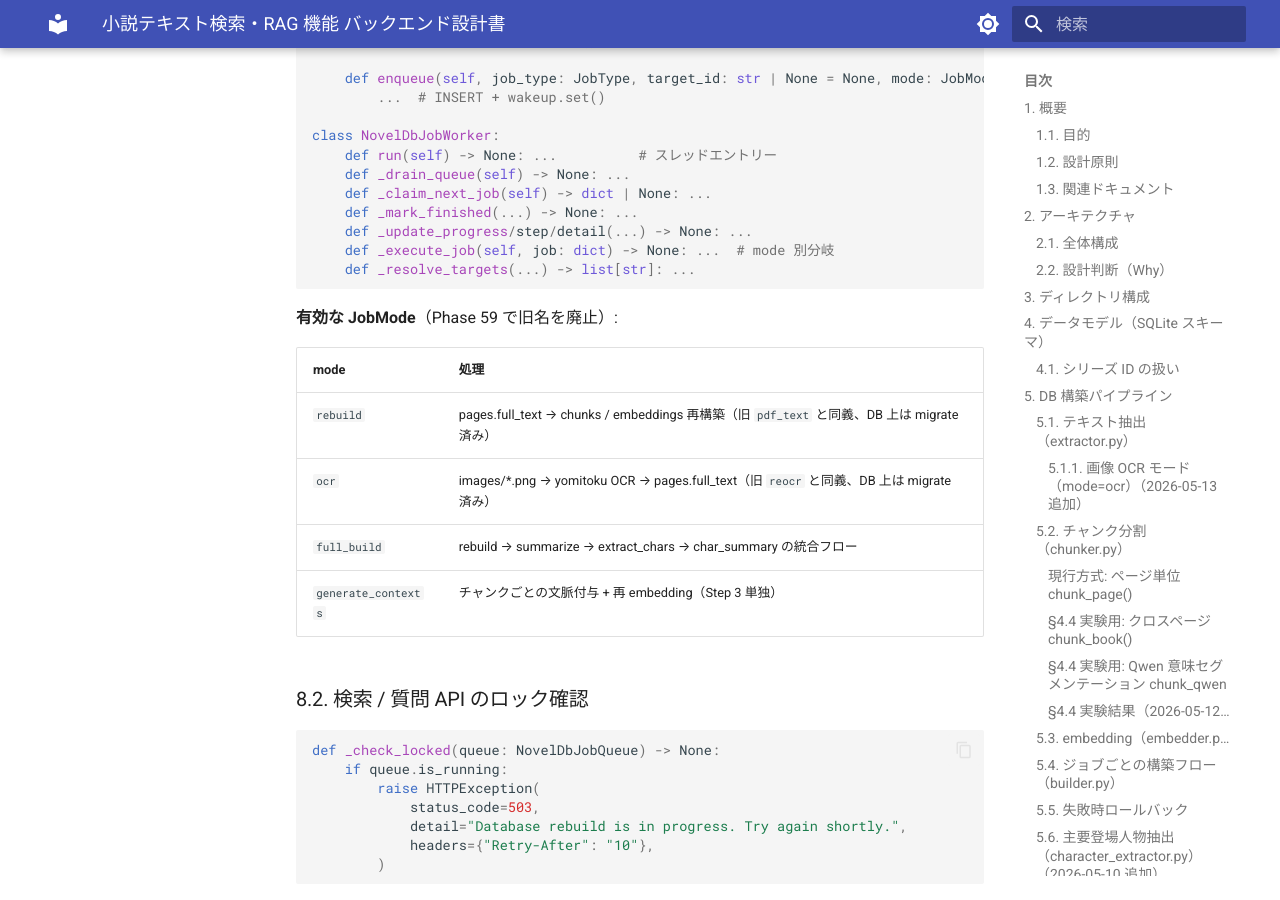
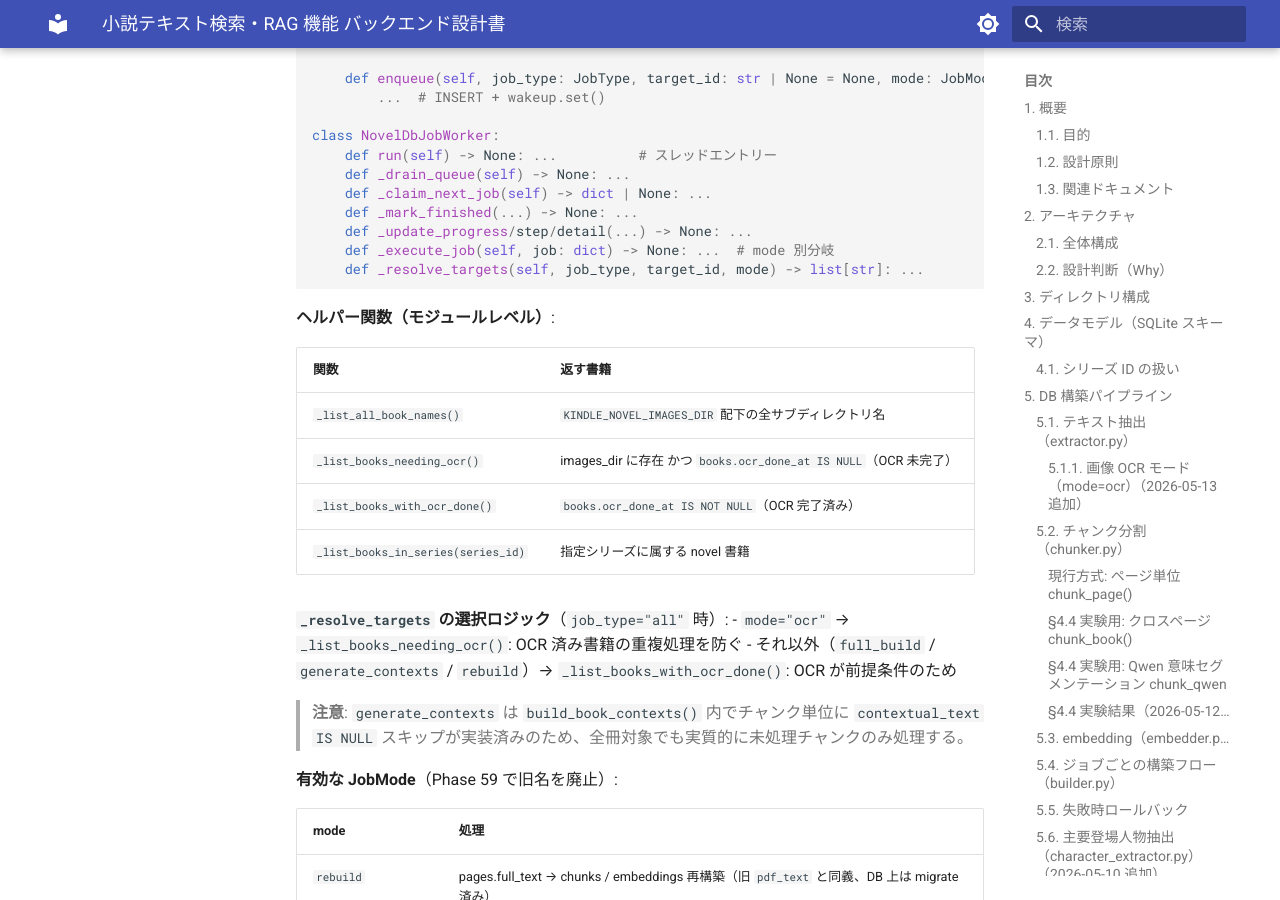
Before and after one commit to kkmmyr/Pic2PDF_Viewer, an MkDocs documentation site: the page built from docs/03_詳細設計/機能別/小説テキスト検索・RAG機能_バックエンド設計.md, in a window 1280 px wide and 900 px high, scrolled down 33071 px. Built offline with MkDocs 1.6.1 and Material for MkDocs 9.7.7, drawn with Linux system fonts in a browser that asks for light colours.

Commit message:
docs(novel_rag): job_worker の対象書籍選択ロジックを設計書に追記
- _resolve_targets の mode 引数追加と選択ロジックを記述
- ヘルパー関数 4 件のテーブルを追加
- generate_contexts のチャンク単位スキップ動作を注記

Co-Authored-By: Claude Sonnet 4.6 <noreply@anthropic.com>

````diff
--- a/docs/03_詳細設計/機能別/小説テキスト検索・RAG機能_バックエンド設計.md
+++ b/docs/03_詳細設計/機能別/小説テキスト検索・RAG機能_バックエンド設計.md
@@ -1260,8 +1260,23 @@ class NovelDbJobWorker:
     def _mark_finished(...) -> None: ...
     def _update_progress/step/detail(...) -> None: ...
     def _execute_job(self, job: dict) -> None: ...  # mode 別分岐
-    def _resolve_targets(...) -> list[str]: ...
-```
+    def _resolve_targets(self, job_type, target_id, mode) -> list[str]: ...
+```
+
+**ヘルパー関数（モジュールレベル）**:
+
+| 関数 | 返す書籍 |
+|---|---|
+| `_list_all_book_names()` | `KINDLE_NOVEL_IMAGES_DIR` 配下の全サブディレクトリ名 |
+| `_list_books_needing_ocr()` | images_dir に存在 かつ `books.ocr_done_at IS NULL`（OCR 未完了） |
+| `_list_books_with_ocr_done()` | `books.ocr_done_at IS NOT NULL`（OCR 完了済み） |
+| `_list_books_in_series(series_id)` | 指定シリーズに属する novel 書籍 |
+
+**`_resolve_targets` の選択ロジック**（`job_type="all"` 時）:
+- `mode="ocr"` → `_list_books_needing_ocr()`: OCR 済み書籍の重複処理を防ぐ
+- それ以外（`full_build` / `generate_contexts` / `rebuild`）→ `_list_books_with_ocr_done()`: OCR が前提条件のため
+
+> **注意**: `generate_contexts` は `build_book_contexts()` 内でチャンク単位に `contextual_text IS NULL` スキップが実装済みのため、全冊対象でも実質的に未処理チャンクのみ処理する。
 
 **有効な JobMode**（Phase 59 で旧名を廃止）:
 
````
